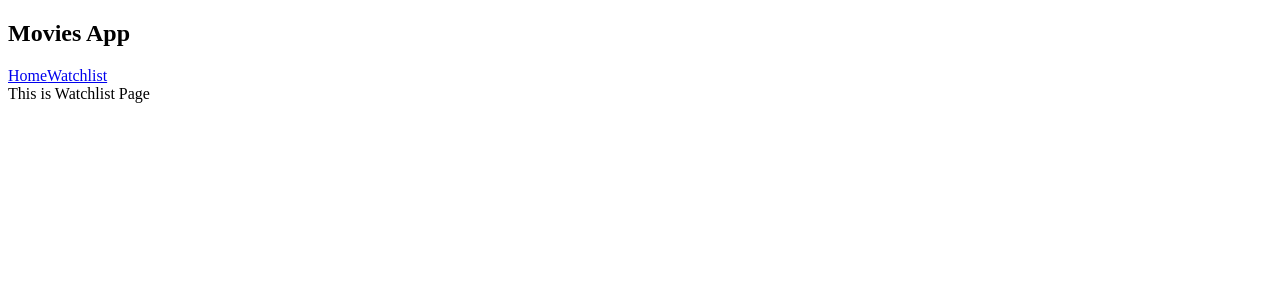
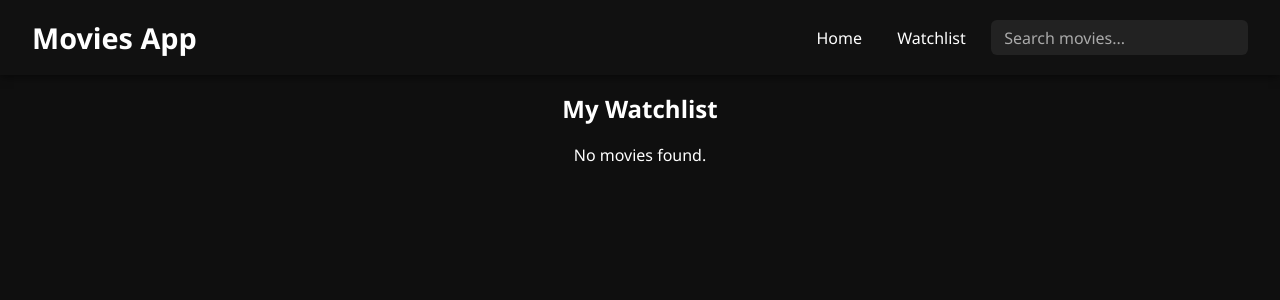
Before and after one commit to moulikuntrapaku/movies-app, a React (Vite) app: page /watchlist in a window 1280 px wide. Shown: the top 300 px of the page. Built offline with nearby package versions, Linux system fonts and the light colour scheme.

Commit message:
Add watchlist page and enable adding/removing movies

```diff
--- a/src/App.jsx
+++ b/src/App.jsx
@@ -1,20 +1,44 @@
-import React from "react"
-import { BrowserRouter, Routes, Route } from "react-router-dom"
-import Home from "./components/Home"
-import Watchlist from "./components/Watchlist"
-import Navbar from "./components/Navbar"
+import React, { useState } from "react";
+import { BrowserRouter, Routes, Route } from "react-router-dom";
+import Home from "./components/Home";
+import Watchlist from "./components/Watchlist";
+import Navbar from "./components/Navbar";
 
 function App() {
+  const [watchlist, setWatchlist] = useState([]);
+  const [searchTerm, setSearchTerm] = useState("");
+
+  const addToWatchlist = (movie) => {
+    if (!watchlist.find((m) => m.imdbID === movie.imdbID)) {
+      setWatchlist([...watchlist, movie]);
+    }
+  };
+
+  const removeFromWatchlist = (movie) => {
+    setWatchlist(watchlist.filter((m) => m.imdbID !== movie.imdbID));
+  };
 
   return (
     <BrowserRouter>
-      <Navbar/>
+      <Navbar searchTerm={searchTerm} setSearchTerm={setSearchTerm} />
       <Routes>
-        <Route path="/" element={<Home/>} />
-        <Route path="/watchlist" element={<Watchlist/>} />
+        <Route
+          path="/"
+          element={<Home addToWatchlist={addToWatchlist} searchTerm={searchTerm} />}
+        />
+        <Route
+          path="/watchlist"
+          element={
+            <Watchlist
+              watchlist={watchlist}
+              removeFromWatchlist={removeFromWatchlist}
+              searchTerm={searchTerm}
+            />
+          }
+        />
       </Routes>
     </BrowserRouter>
-  )
+  );
 }
 
-export default App
+export default App;
--- a/src/components/Home.jsx
+++ b/src/components/Home.jsx
@@ -1,30 +1,29 @@
 import { useEffect, useState } from "react";
-import './home.css'
+import MovieList from "./MovieList";
 
-export default function Home(){
-    const [movies, updateMovies] = useState([])
+export default function Home({ addToWatchlist, searchTerm }) {
+  const [movies, setMovies] = useState([]);
 
+  useEffect(() => {
+    const getMovieRequest = async () => {
+      const url = "https://www.omdbapi.com/?s=star&apikey=429d5e5f";
+      const response = await fetch(url);
+      const data = await response.json();
+      if (data.Search) setMovies(data.Search);
+    };
+    getMovieRequest();
+  }, []);
 
-    const getMovieRequest = async () => {
-        const url = "http://www.omdbapi.com/?s=star&apikey=429d5e5f"
-        const response = await fetch(url)
+  // Filter locally fetched movies
+  const filteredMovies = movies.filter(movie =>
+    movie.Title.toLowerCase().includes(searchTerm.toLowerCase())
+  );
 
-        const responseJson = await response.json()
-        updateMovies(responseJson.Search)
-    }
-
-    useEffect(()=>{
-        getMovieRequest()
-    },[])
-
-    return(
-        <div className="movie-container">
-            {movies.map((movie) => (
-                <div className="movie-card" key={movie.imdbID}>
-                    <img src={movie.Poster} alt="Movie-Poster"/>
-                    <p>{movie.Title}</p>
-                </div>
-            ))}
-        </div>
-    )
+  return (
+    <MovieList
+      movies={filteredMovies}
+      buttonAction={addToWatchlist}
+      buttonLabel="Add to Watchlist"
+    />
+  );
 }
--- /dev/null
+++ b/src/components/MovieList.jsx
@@ -0,0 +1,24 @@
+import React from "react";
+import './movielist.css';
+
+export default function MovieList({ movies, buttonAction, buttonLabel }) {
+  if (!movies || movies.length === 0) {
+    return <p style={{ color: "white", textAlign: "center" }}>No movies found.</p>;
+  }
+
+  return (
+    <div className="movie-container">
+      {movies.map((movie) => (
+        <div className="movie-card" key={movie.imdbID}>
+          <img src={movie.Poster} alt={movie.Title} />
+          <p>{movie.Title}</p>
+          {buttonAction && (
+            <button className="add-btn" onClick={() => buttonAction(movie)}>
+              {buttonLabel}
+            </button>
+          )}
+        </div>
+      ))}
+    </div>
+  );
+}
--- a/src/components/Navbar.jsx
+++ b/src/components/Navbar.jsx
@@ -1,13 +1,20 @@
 import { Link } from "react-router-dom";
+import './navbar.css'
 
-export default function Navbar(){
-    return(
+export default function Navbar({ searchTerm, setSearchTerm }) {
+  return (
     <nav>
       <h1>Movies App</h1>
-            <div>
+      <div className="nav-links">
         <Link to="/">Home</Link>
         <Link to="/watchlist">Watchlist</Link>
+        <input
+          type="text"
+          placeholder="Search movies..."
+          value={searchTerm}
+          onChange={(e) => setSearchTerm(e.target.value)}
+        />
       </div>
     </nav>
-    )
+  );
 }
--- a/src/components/Watchlist.jsx
+++ b/src/components/Watchlist.jsx
@@ -1,5 +1,21 @@
-export default function Watchlist(){
-    return(
-        <>This is Watchlist Page</>
-    )
+import MovieList from "./MovieList";
+
+export default function Watchlist({ watchlist, removeFromWatchlist, searchTerm }) {
+  // Filter movies in watchlist
+  const filteredMovies = watchlist.filter(movie =>
+    movie.Title.toLowerCase().includes(searchTerm.toLowerCase())
+  );
+
+  return (
+    <div>
+      <h2 style={{ color: "white", textAlign: "center", margin: "1rem 0" }}>
+        My Watchlist
+      </h2>
+      <MovieList
+        movies={filteredMovies}
+        buttonAction={removeFromWatchlist}
+        buttonLabel="Remove from Watchlist"
+      />
+    </div>
+  );
 }
--- a/src/components/home.css
+++ /dev/null
@@ -1,44 +0,0 @@
-/* Movie container layout */
-.movie-container {
-  display: grid;
-  grid-template-columns: repeat(auto-fit, minmax(180px, 1fr));
-  gap: 1.5rem;
-  padding: 2rem;
-  background: #0f0f0f;
-  min-height: 100vh;
-}
-
-/* Each movie card */
-.movie-card {
-  background: #1c1c1c;
-  border-radius: 12px;
-  box-shadow: 0 4px 12px rgba(0, 0, 0, 0.3);
-  transition: transform 0.3s ease, box-shadow 0.3s ease;
-  overflow: hidden;
-  cursor: pointer;
-  text-align: center;
-}
-
-.movie-card:hover {
-  transform: scale(1.05);
-  box-shadow: 0 8px 16px rgba(255, 255, 255, 0.1);
-}
-
-/* Movie poster */
-.movie-card img {
-  width: 100%;
-  height: 270px;
-  object-fit: cover;
-  border-top-left-radius: 12px;
-  border-top-right-radius: 12px;
-}
-
-/* Movie title */
-.movie-card p {
-  color: #fff;
-  font-size: 1rem;
-  padding: 0.8rem;
-  font-weight: 500;
-  letter-spacing: 0.5px;
-  text-transform: capitalize;
-}
--- /dev/null
+++ b/src/components/movielist.css
@@ -0,0 +1,93 @@
+/* Container for all movies */
+.movie-container {
+  display: grid;
+  grid-template-columns: repeat(auto-fit, minmax(180px, 1fr));
+  gap: 1.5rem;
+  padding: 2rem;
+  background-color: #0f0f0f;
+  min-height: 100vh;
+}
+
+/* Individual movie card */
+.movie-card {
+  background-color: #1c1c1c;
+  border-radius: 12px;
+  box-shadow: 0 4px 12px rgba(0, 0, 0, 0.5);
+  overflow: hidden;
+  text-align: center;
+  transition: transform 0.3s, box-shadow 0.3s;
+}
+
+/* Hover effect */
+.movie-card:hover {
+  transform: translateY(-5px);
+  box-shadow: 0 8px 20px rgba(0, 0, 0, 0.7);
+}
+
+/* Movie poster */
+.movie-card img {
+  width: 100%;
+  height: 270px;
+  object-fit: cover;
+  border-top-left-radius: 12px;
+  border-top-right-radius: 12px;
+  transition: transform 0.3s;
+}
+
+/* Slight zoom on poster hover */
+.movie-card:hover img {
+  transform: scale(1.05);
+}
+
+/* Movie title */
+.movie-card p {
+  color: #fff;
+  font-size: 1rem;
+  padding: 0.5rem 0;
+  font-weight: 500;
+}
+
+/* Add / Remove button */
+.add-btn {
+  padding: 0.4rem 0.8rem;
+  margin-bottom: 0.8rem;
+  border: none;
+  border-radius: 6px;
+  background-color: #ff3f6c;
+  color: white;
+  cursor: pointer;
+  font-weight: bold;
+  transition: background 0.3s, transform 0.2s;
+}
+
+/* Button hover effect */
+.add-btn:hover {
+  background-color: #ff1e4b;
+  transform: scale(1.05);
+}
+
+/* No movies found text */
+.movie-container p,
+.no-movies {
+  color: white;
+  text-align: center;
+  font-size: 1.2rem;
+  grid-column: 1 / -1;
+}
+
+/* Responsive adjustments for small screens */
+@media (max-width: 600px) {
+  .movie-container {
+    grid-template-columns: repeat(auto-fit, minmax(140px, 1fr));
+    gap: 1rem;
+    padding: 1rem;
+  }
+
+  .movie-card img {
+    height: 200px;
+  }
+
+  .nav-links input {
+    width: 120px;
+  }
+}
--- /dev/null
+++ b/src/index.css
@@ -0,0 +1,83 @@
+/* Reset default browser styles */
+* {
+  margin: 0;
+  padding: 0;
+  box-sizing: border-box;
+}
+
+/* Body styling */
+body {
+  font-family: 'Segoe UI', Tahoma, Geneva, Verdana, sans-serif;
+  background-color: #0f0f0f; /* dark background */
+  color: #fff; /* default text color */
+  line-height: 1.5;
+  min-height: 100vh;
+  scroll-behavior: smooth;
+}
+
+/* Links default style */
+a {
+  text-decoration: none;
+  color: inherit;
+}
+
+/* Buttons default style */
+button {
+  font-family: inherit;
+  outline: none;
+}
+
+/* Scrollbar styling */
+::-webkit-scrollbar {
+  width: 10px;
+}
+
+::-webkit-scrollbar-track {
+  background: #0f0f0f;
+}
+
+::-webkit-scrollbar-thumb {
+  background-color: #555;
+  border-radius: 5px;
+  border: 2px solid #0f0f0f;
+}
+
+::-webkit-scrollbar-thumb:hover {
+  background-color: #888;
+}
+
+/* Headings */
+h1, h2, h3, h4, h5, h6 {
+  color: #fff;
+}
+
+/* Utility classes */
+.text-center {
+  text-align: center;
+}
+
+.mt-1 { margin-top: 1rem; }
+.mt-2 { margin-top: 2rem; }
+.mt-3 { margin-top: 3rem; }
+
+.mb-1 { margin-bottom: 1rem; }
+.mb-2 { margin-bottom: 2rem; }
+.mb-3 { margin-bottom: 3rem; }
+
+.p-1 { padding: 1rem; }
+.p-2 { padding: 2rem; }
+.p-3 { padding: 3rem; }
+
+/* Global input styling */
+input {
+  font-family: inherit;
+  border-radius: 6px;
+  border: none;
+  padding: 0.4rem 0.8rem;
+  background-color: #222;
+  color: #fff;
+}
+
+input::placeholder {
+  color: #aaa;
+}
--- a/src/main.jsx
+++ b/src/main.jsx
@@ -1,6 +1,7 @@
 import { StrictMode } from 'react'
 import { createRoot } from 'react-dom/client'
 import App from './App.jsx'
+import './index.css'
 
 createRoot(document.getElementById('root')).render(
   <StrictMode>
```
Lines whose indentation alone changed are shown as unchanged.
